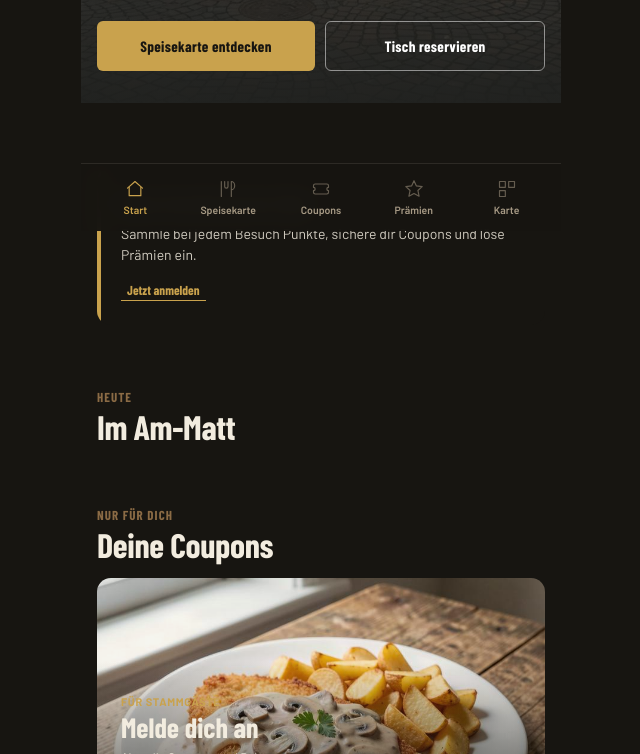
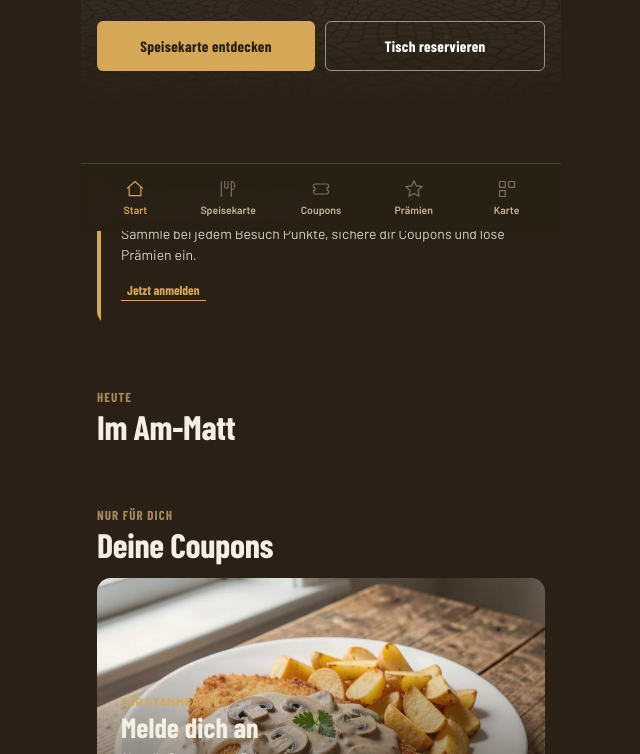
Before and after one commit to eduardwart-png/am-matt-loyalty-staging, a website: page frontend/customer/index.html in a window 1280 px wide. Shown: the part 569-1323 px from the top of the page, without its empty margins (319-959 px from the left). Drawn offline with nearby package versions, Linux system fonts and the light colour scheme; no server answers; a web font is replaced by a local one.

Commit message:
Farbsystem v6: warmes dunkles Kaffeebraun (#2A2015) statt Nachtschwarz - einladender fuer Gastronomie, weniger 'Nachtclub'. Alle hartcodierten Overlay-Farben synchron aktualisiert. Fix Tab-Fade final: Fade-Zielfarbe jetzt sichtbar unterschiedlich vom Tabs-Hintergrund.

```diff
--- a/frontend/assets/css/design-tokens.css
+++ b/frontend/assets/css/design-tokens.css
@@ -6,18 +6,18 @@
 @import url('https://fonts.googleapis.com/css2?family=Barlow+Condensed:wght@600;700;800&family=Barlow:wght@400;500;600;700&display=swap');
 
 :root {
-  --am-matt-dark: #171511;         /* warmes Nachtschwarz statt neutralem Grau */
-  --am-matt-surface: #211D17;      /* Karten-/Sektionsfläche, leicht heller */
-  --am-matt-surface-2: #2B251C;    /* zusätzliche Elevation (Sheets, Inputs) */
-  --am-matt-light: #F2ECDF;        /* warmes Off-White für Text auf Dunkel */
-  --am-matt-accent: #C9A24D;       /* Messing/Gold — jetzt auf Dunkel abgestimmt, bewusst eingesetzt */
-  --am-matt-accent-dim: #8A7241;   /* gedämpfte Variante für sekundäre Akzente */
-  --am-matt-wood: #8B6B45;
+  --am-matt-dark: #2A2015;         /* warmes dunkles Kaffeebraun statt Nachtschwarz — einladend, nicht Nachtclub */
+  --am-matt-surface: #352A1C;      /* Karten-/Sektionsfläche, sichtbar heller als dark */
+  --am-matt-surface-2: #3F3222;    /* zusätzliche Elevation (Sheets, Inputs) */
+  --am-matt-light: #F5EFE3;        /* warmes Off-White für Text auf Dunkel */
+  --am-matt-accent: #D4A857;       /* Messing/Gold — etwas heller/wärmer für besseren Kontrast auf Braun */
+  --am-matt-accent-dim: #9C7D48;   /* gedämpfte Variante für sekundäre Akzente */
+  --am-matt-wood: #A9895D;
   --am-matt-deep: #29322D;
-  --am-matt-surface-card: #211D17;
-  --am-matt-text: #F2ECDF;
-  --am-matt-text-muted: #A79A85;
-  --am-matt-border: rgba(242,236,223,0.10);
+  --am-matt-surface-card: #352A1C;
+  --am-matt-text: #F5EFE3;
+  --am-matt-text-muted: #C4B49B;
+  --am-matt-border: rgba(245,239,227,0.14);
   --am-matt-success: #7BAF8A;
   --am-matt-danger: #D08571;
   /* Legacy-Aliase für Staff/Admin (bleiben hell, interne Backoffice-Tools) */
--- a/frontend/customer/index.html
+++ b/frontend/customer/index.html
@@ -13,13 +13,13 @@
   /* Duoton-Bildbehandlung für einheitlichen Look über alle Fotoquellen */
   .photo { position: relative; overflow: hidden; background: var(--am-matt-dark); }
   .photo img { width: 100%; height: 100%; object-fit: cover; filter: sepia(10%) saturate(1.05) brightness(0.96); }
-  .photo.dim::after { content: ''; position: absolute; inset: 0; background: linear-gradient(180deg, rgba(23,21,17,0) 30%, rgba(23,21,17,.55) 72%, rgba(23,21,17,.88) 100%); }
-  .photo.dim.strong::after { background: linear-gradient(180deg, rgba(23,21,17,.05) 0%, rgba(23,21,17,.5) 45%, rgba(23,21,17,.85) 75%, rgba(23,21,17,.96) 100%); }
+  .photo.dim::after { content: ''; position: absolute; inset: 0; background: linear-gradient(180deg, rgba(42,32,21,0) 30%, rgba(42,32,21,.55) 72%, rgba(42,32,21,.88) 100%); }
+  .photo.dim.strong::after { background: linear-gradient(180deg, rgba(42,32,21,.05) 0%, rgba(42,32,21,.5) 45%, rgba(42,32,21,.85) 75%, rgba(42,32,21,.96) 100%); }
 
   /* Top bar */
   .topbar { position: fixed; top: 0; left: 50%; transform: translateX(-50%); width: 100%; max-width: 480px; z-index: 90;
     display: flex; align-items: center; justify-content: space-between; padding: calc(14px + var(--safe-top)) var(--space-4) 14px; }
-  .topbar.solid { background: rgba(23,21,17,.94); backdrop-filter: blur(10px); border-bottom: 1px solid var(--am-matt-border); }
+  .topbar.solid { background: rgba(42,32,21,.94); backdrop-filter: blur(10px); border-bottom: 1px solid var(--am-matt-border); }
   .topbar-brand { font-family: var(--font-display); font-weight: 700; font-size: 21px; color: var(--am-matt-light); }
   .topbar.on-hero .topbar-brand { color: #fff; text-shadow: 0 1px 8px rgba(0,0,0,.4); }
   .avatar-btn { width: 34px; height: 34px; border-radius: 50%; background: var(--am-matt-dark); color: var(--am-matt-accent);
@@ -38,7 +38,7 @@
   .hero { position: relative; min-height: 84vh; display: flex; align-items: flex-end; overflow: hidden; }
   .hero .photo { position: absolute; inset: 0; }
   .hero .photo img { filter: sepia(8%) saturate(1.08) brightness(0.8); }
-  .hero .photo::after { content: ''; position: absolute; inset: 0; background: linear-gradient(180deg, rgba(32,33,31,.1) 0%, rgba(32,33,31,.45) 55%, rgba(32,33,31,.98) 100%); }
+  .hero .photo::after { content: ''; position: absolute; inset: 0; background: linear-gradient(180deg, rgba(42,32,21,.1) 0%, rgba(42,32,21,.45) 55%, rgba(42,32,21,.98) 100%); }
   .hero-content { position: relative; z-index: 1; color: var(--am-matt-light); padding: var(--space-4) var(--space-4) var(--space-6); width: 100%; }
   .hero-kicker { font-family: var(--font-body); font-size: 12.5px; font-weight: 600; opacity: .85; letter-spacing: 0.02em; }
   .hero-title { font-family: var(--font-display); font-size: 58px; font-weight: 700; line-height: 0.9; margin: 8px 0 0; }
@@ -110,7 +110,7 @@
   /* Bottom nav */
   .bottom-nav {
     position: fixed; bottom: 0; left: 50%; transform: translateX(-50%);
-    width: 100%; max-width: 480px; background: rgba(23,21,17,.97); backdrop-filter: blur(10px);
+    width: 100%; max-width: 480px; background: rgba(42,32,21,.97); backdrop-filter: blur(10px);
     border-top: 1px solid var(--am-matt-border);
     display: flex; padding: var(--space-2) var(--space-2) calc(var(--space-2) + var(--safe-bottom));
     z-index: 100;
@@ -126,8 +126,8 @@
   .menu-header p { font-family: var(--font-body); font-size: 13.5px; opacity: .75; margin: 6px 0 0; }
   .menu-tabs-wrap { position: sticky; top: 0; z-index: 50; }
   .menu-tabs-wrap { position: relative; }
-  .menu-tabs { display: flex; gap: 6px; overflow-x: auto; padding: var(--space-3) var(--space-4); padding-right: calc(var(--space-4) + 20px); background: rgba(23,21,17,.97); backdrop-filter: blur(10px); border-bottom: 1px solid var(--am-matt-border); -webkit-overflow-scrolling: touch; }
-  .menu-tabs-wrap::after { content: ''; position: absolute; z-index: 2; right: 0; top: 0; bottom: 1px; width: 32px; background: linear-gradient(90deg, rgba(23,21,17,0), var(--am-matt-dark) 80%); pointer-events: none; }
+  .menu-tabs { display: flex; gap: 6px; overflow-x: auto; padding: var(--space-3) var(--space-4); padding-right: calc(var(--space-4) + 20px); background: rgba(42,32,21,.97); backdrop-filter: blur(10px); border-bottom: 1px solid var(--am-matt-border); -webkit-overflow-scrolling: touch; }
+  .menu-tabs-wrap::after { content: ''; position: absolute; z-index: 2; right: 0; top: 0; bottom: 1px; width: 32px; background: linear-gradient(90deg, rgba(42,32,21,0), rgb(42,32,21) 75%); pointer-events: none; }
   .menu-tabs::-webkit-scrollbar { display: none; }
   .menu-chip { flex-shrink: 0; padding: 8px 15px; border-radius: var(--radius-sm); background: transparent; border: 1px solid var(--am-matt-border); color: var(--am-matt-text-muted); font-family: var(--font-body); font-size: 12.5px; font-weight: 600; white-space: nowrap; transition: background .15s, color .15s, border-color .15s; }
   .menu-chip.active { background: var(--am-matt-surface-2); border-color: var(--am-matt-accent-dim); color: var(--am-matt-light); }
@@ -152,7 +152,7 @@
   .menu-row-wrap { padding: var(--space-3) 0; border-bottom: 1px solid var(--am-matt-border); }
 
   /* Login sheet */
-  .login-sheet-backdrop { display: none; position: fixed; inset: 0; background: rgba(32,33,31,.6); z-index: 200; }
+  .login-sheet-backdrop { display: none; position: fixed; inset: 0; background: rgba(42,32,21,.6); z-index: 200; }
   .login-sheet-backdrop.show { display: block; }
   .login-sheet { position: fixed; left: 50%; bottom: 0; transform: translateX(-50%); width: 100%; max-width: 480px;
     background: var(--am-matt-surface-2); border-radius: 16px 16px 0 0; padding: var(--space-5) var(--space-4) calc(var(--space-5) + var(--safe-bottom)); z-index: 201; }
```
Also changed, not shown: menu_final2.png (added).
